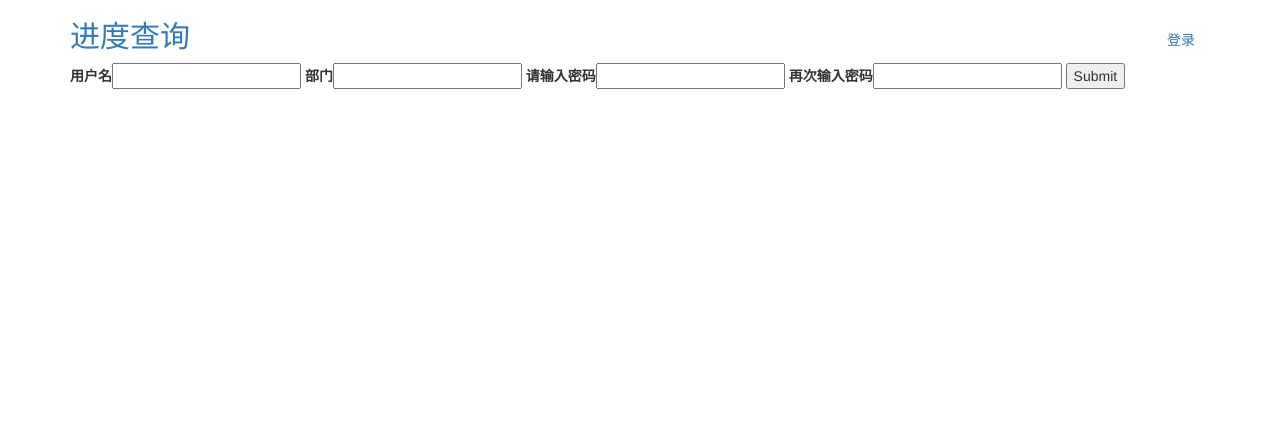
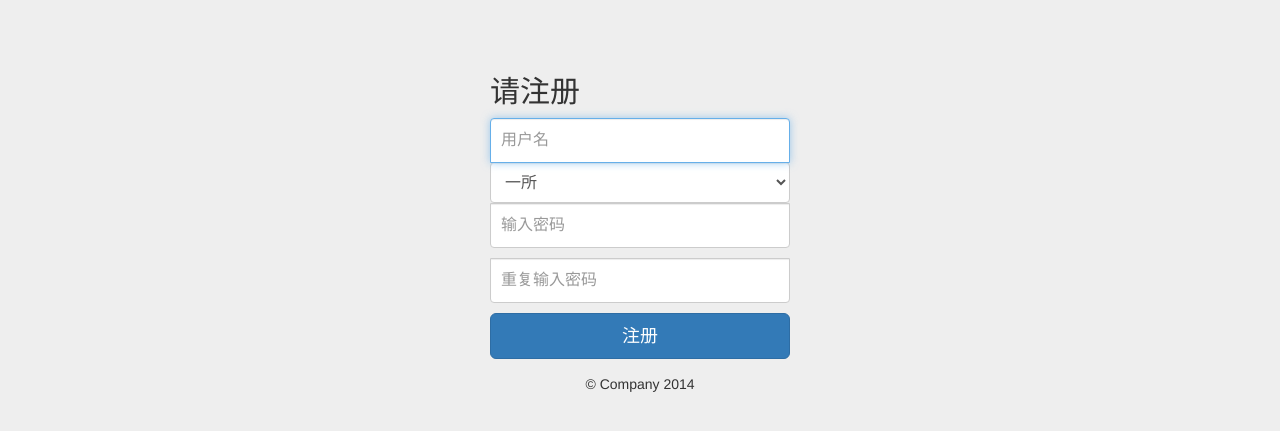
Before and after one commit to shanshuise/progress, a Django app: page /register/ in a window 1280 px wide. Shown: the top 431 px of the page. Run offline with Django 3.2, Linux system fonts and the light colour scheme; parts of the project's set-up code (start-up, migrations or seed data) failed here and were passed over; some libraries are stand-ins or nearby versions.

Commit message:
modify footer

```diff
--- a/progress/templates/base.html
+++ b/progress/templates/base.html
@@ -12,7 +12,11 @@
 		<!-- 最新的 Bootstrap 核心 JavaScript 文件 -->
 		<script src="http://cdn.bootcss.com/twitter-bootstrap/3.0.3/js/bootstrap.min.js"></script>
 
-
+		<style type="text/css">
+			.footer{
+				text-align:center;
+			}
+		</style>
 
 		<!-- HTML5 shim and Respond.js IE8 support of HTML5 elements and media queries -->
 		<!--[if lt IE 9]>
@@ -34,6 +38,7 @@
 			  <li><a href="/logout/">注销</a></li>
 			  {% else %}
 			  <li><a href="/login/">登录</a></li>
+			  <li><a href="/register/">注册</a></li>
 			  {% endif %}
 			</ul>
 			<h2 class="text-muted"><a href="/">进度查询</a></h2>
@@ -42,5 +47,12 @@
 
     {% block body %}
     {% endblock %}
+
+    {% block footer %}
+
+      <div class="footer">
+        <p>&copy; Company 2014</p>
+      </div>
+    {% endblock %}
     </body>
 </html>
--- a/progress/templates/register.html
+++ b/progress/templates/register.html
@@ -1,14 +1,34 @@
 {% extends 'base.html' %}
-
 {% block title %}注册{% endblock %}
 
+{% block style %}
+    <!-- Custom styles for this template -->
+    <link href="/static/css/signin.css" rel="stylesheet">
+{% endblock %}
+
 {% block body %}
-<form action='' method='post'>
-    {% csrf_token %}
-    <label>用户名</label><input type='text' name='username' />
-    <label>部门</label><input type='text' name='department' />
-    <label>请输入密码</label><input type='password' name='password' >
-    <label>再次输入密码</label><input type='password' name='password2' >
-    <input type='submit' value='Submit' />
-</form>
+	{% block header %}
+	{% endblock %}
+
+      <form class="form-signin" role="form" action='' method='post'>
+		{% csrf_token %}
+        <h2 class="form-signin-heading">请注册</h2>
+        <input class="form-control" placeholder="用户名" required="" autofocus="" type="text" name='username'>
+		<select class="form-control" name="department">
+		  <option>一所</option>
+		  <option>二所</option>
+		  <option>三所</option>
+		  <option>四所</option>
+		</select>
+
+
+
+
+
+        <input class="form-control" placeholder="输入密码" required="" type="password" name='password'>
+        <input class="form-control" placeholder="重复输入密码" required="" type="password" name='password2'>
+
+        <button class="btn btn-lg btn-primary btn-block" type="submit">注册</button>
+      </form>
+
 {% endblock %}
--- a/progress/views.py
+++ b/progress/views.py
@@ -4,7 +4,6 @@
 from django.core.urlresolvers import reverse
 from django.http import HttpResponseRedirect
 from django.utils.encoding import smart_str
-
 from progress.models import Progress, User
 
 def common_response(request):
@@ -24,8 +23,6 @@
     if username != '':
         user = User.objects.get(username=username)
         data['user'] = user
-    else:
-        pass
     data.update(common_response(request))
     return render(request, 'index.html', data)
 
```
Also changed, not shown: progress/models.py (+2 -13 lines), progress/templates/index.html (+2 -15 lines), progress/templates/result.html (+12 -28 lines), db.sqlite3, progress/templates/login.html (line endings or trailing spaces), 2 other files.
